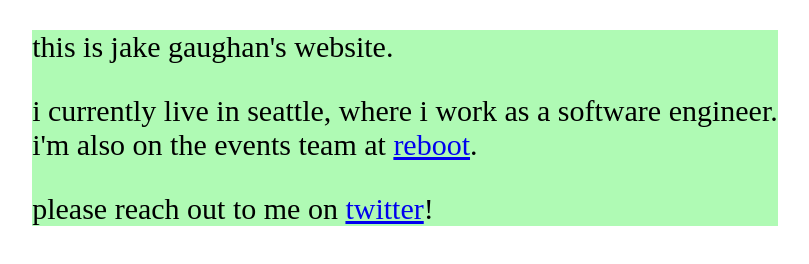
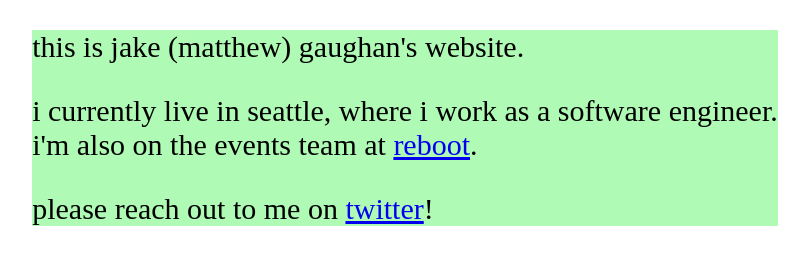
Before and after one commit to mjgaughan/mjgaughan.github.io, a plain HTML site: page index.html in a window 1280 px wide. Shown: the whole page, without its empty margins (235-1044 px from the left). Drawn offline with Linux system fonts and the light colour scheme.

Commit message:
Update index.html

```diff
--- a/index.html
+++ b/index.html
@@ -11,7 +11,7 @@
   <body>
      <div class="row">
         <div class="column" >
-          <p>this is jake gaughan's website.</p>
+          <p>this is jake (matthew) gaughan's website.</p>
           <p >i currently live in seattle, where i work as a software engineer.<br>
             i'm also on the events team at <a href="https://reboothq.substack.com/about">reboot</a>.</p>
           <p>please reach out to me on <a href="https://twitter.com/lgjxyz">twitter</a>!</p>
```
